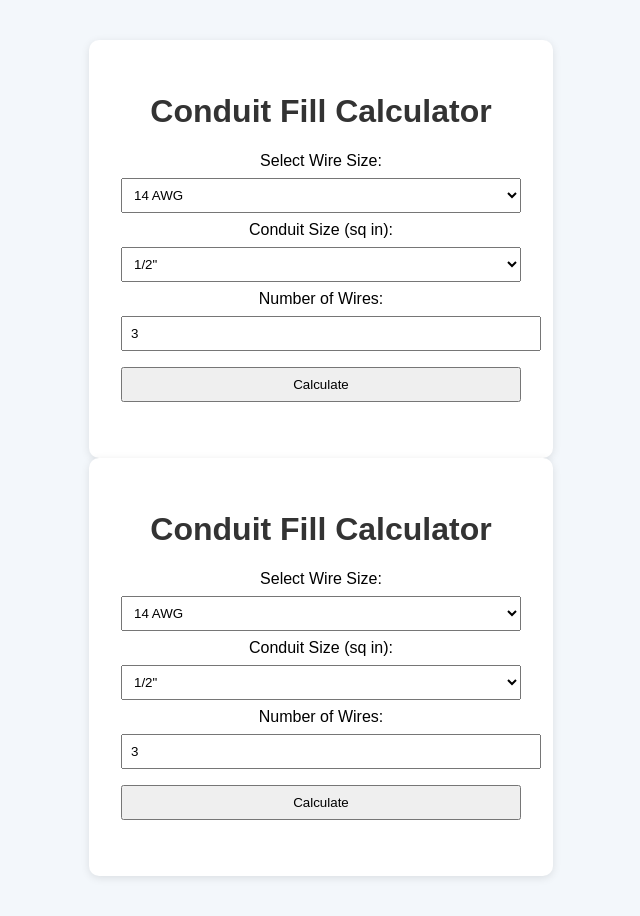
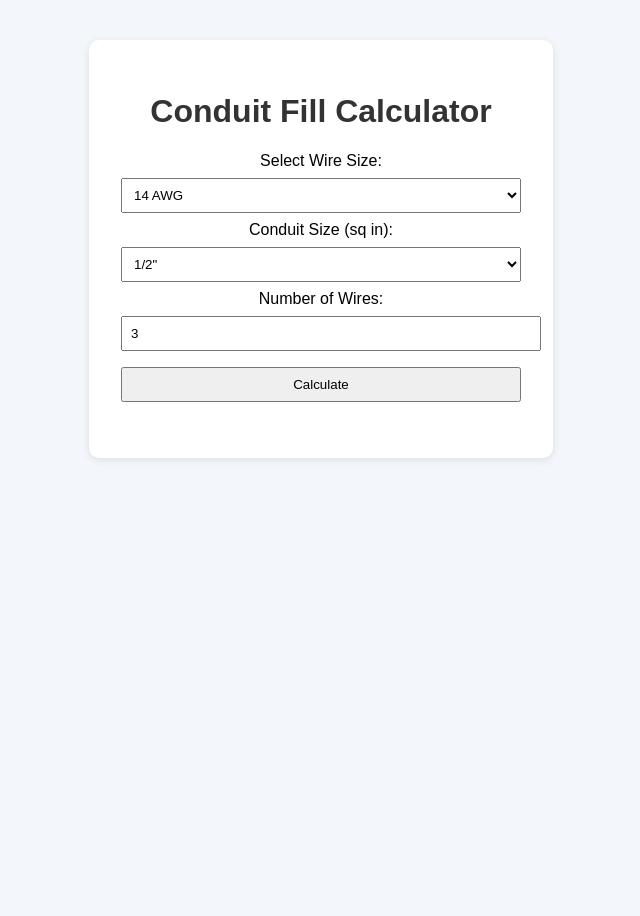
Before and after one commit to azenn00/Conduit-Calculator, a plain HTML site: page index.html in a window 1280 px wide. Shown: the whole page, without its empty margins (319-959 px from the left). After the commit the page ends 800 px from the top, so only its background shows below. Drawn offline with Linux system fonts and the light colour scheme.

Commit message:
Update index.html

```diff
--- a/index.html
+++ b/index.html
@@ -32,6 +32,7 @@
 <body>
   <div class="box">
     <h1>Conduit Fill Calculator</h1>
+
     <label for="wire">Select Wire Size:</label>
     <select id="wire">
       <option value="0.03">14 AWG</option>
@@ -68,43 +69,3 @@
   </script>
 </body>
 </html>
-</head>
-<body>
-  <div class="box">
-    <h1>Conduit Fill Calculator</h1>
-    <label for="wire">Select Wire Size:</label>
-    <select id="wire">
-      <option value="0.03">14 AWG</option>
-      <option value="0.05">12 AWG</option>
-      <option value="0.08">10 AWG</option>
-      <option value="0.102">8 AWG</option>
-    </select>
-
-    <label for="conduit">Conduit Size (sq in):</label>
-    <select id="conduit">
-      <option value="0.5">1/2"</option>
-      <option value="0.8">3/4"</option>
-      <option value="1.0">1"</option>
-      <option value="1.5">1-1/4"</option>
-    </select>
-
-    <label for="count">Number of Wires:</label>
-    <input type="number" id="count" value="3" min="1">
-
-    <button onclick="calculate()">Calculate</button>
-    <p id="result"></p>
-  </div>
-
-  <script>
-    function calculate() {
-      const wire = parseFloat(document.getElementById('wire').value);
-      const conduit = parseFloat(document.getElementById('conduit').value);
-      const count = parseInt(document.getElementById('count').value);
-      const fill = (wire * count) / conduit * 100;
-
-      document.getElementById('result').innerText =
-        `Fill = ${fill.toFixed(1)}%. Max recommended = 40%.`;
-    }
-  </script>
-</body>
-</html>
```
